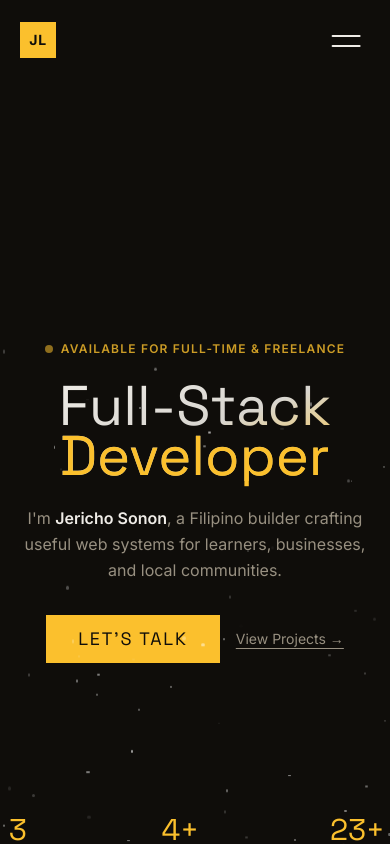
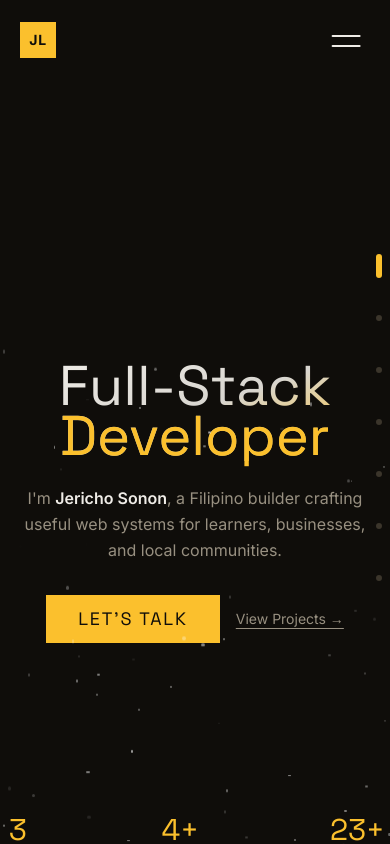
Before and after one commit to jlsonon/portfolio, a Next.js app: page / in a window 390 px wide. Shown: the top 844 px of the page. Built offline with nearby package versions, Linux system fonts and the light colour scheme.

Commit message:
feat: enable floating nav on mobile and hide availability strip on mobile

```diff
--- a/app/_components/Banner.tsx
+++ b/app/_components/Banner.tsx
@@ -51,7 +51,7 @@ const Banner = () => {
                 ref={containerRef}
             >
                 {/* Role tag */}
-                <div className="hero-item flex items-center gap-2">
+                <div className="hero-item hidden md:flex items-center gap-2">
                     <span className="size-2 rounded-full bg-primary animate-pulse" />
                     <span className="text-xs font-semibold uppercase tracking-widest text-primary/80">
                         Available for full-time & freelance
--- a/components/FloatingNav.tsx
+++ b/components/FloatingNav.tsx
@@ -47,12 +47,12 @@ export default function FloatingNav() {
     };
 
     return (
-        <div className="fixed right-4 xl:right-8 top-1/2 -translate-y-1/2 z-50 hidden lg:flex flex-col gap-4">
+        <div className="fixed right-2 md:right-4 xl:right-8 top-1/2 -translate-y-1/2 z-50 flex flex-col gap-3 md:gap-4">
             {SECTIONS.map((section) => (
                 <button
                     key={section.id}
                     onClick={() => scrollTo(section.id)}
-                    className="group relative flex items-center justify-end w-8 h-8"
+                    className="group relative flex items-center justify-end w-10 h-10 md:w-8 md:h-8"
                     aria-label={`Scroll to ${section.name}`}
                 >
                     <span
```
